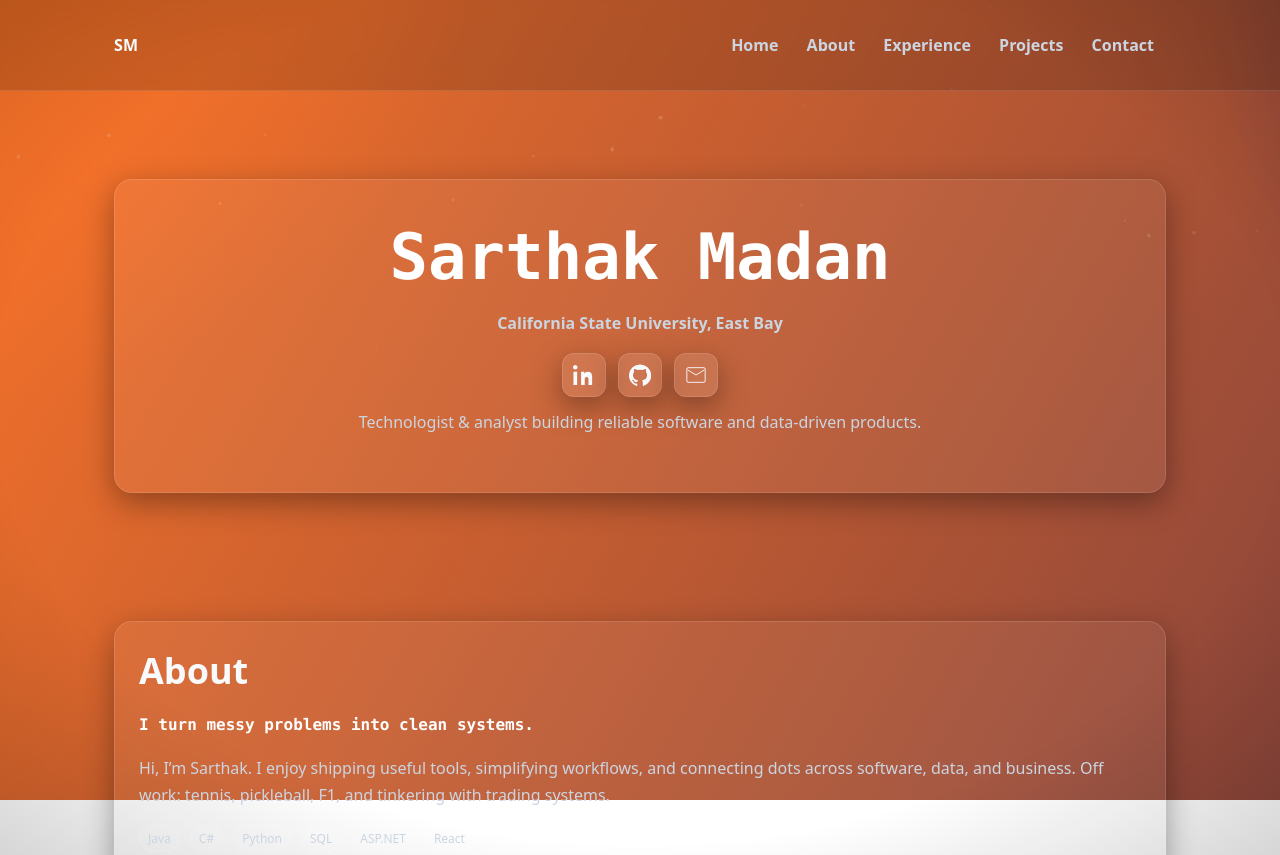
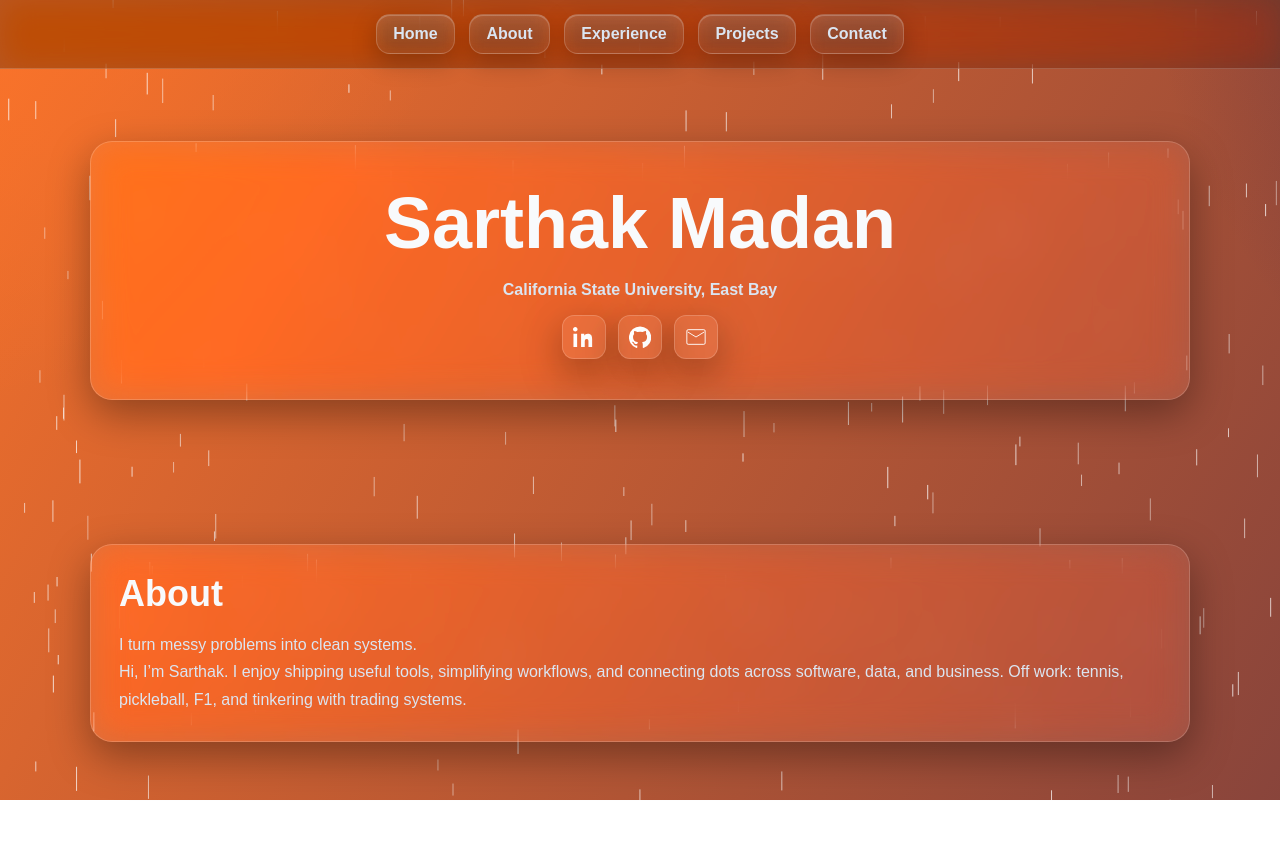
Before and after one commit to SarthakMadan6/sarthakmadan6.github.io, a plain HTML site: page index.html in a window 1280 px wide. Shown: the top 855 px of the page. Drawn offline with Linux system fonts and the light colour scheme.

Commit message:
Update index.html

```diff
--- a/index.html
+++ b/index.html
@@ -4,143 +4,127 @@
   <meta charset="utf-8" />
   <meta name="viewport" content="width=device-width, initial-scale=1" />
   <title>Sarthak Madan — Portfolio</title>
-  <meta name="description" content="Interactive one‑page portfolio of Sarthak Madan" />
+  <meta name="description" content="Interactive one-page portfolio of Sarthak Madan — software & data-driven builder." />
+  <link rel="canonical" href="https://sarthakmadan.space/" />
+  <meta name="theme-color" content="#FF7529" />
+  <meta property="og:title" content="Sarthak Madan — Portfolio" />
+  <meta property="og:description" content="Interactive one-page portfolio with projects, experience, and contact." />
+  <meta property="og:url" content="https://sarthakmadan.space/" />
+  <meta name="twitter:card" content="summary" />
+
   <style>
-    /* ====== Theme & Reset ====== */
     :root{
-      --bg1:#FF7529;           /* orange */
-      --bg2:#291D4A;           /* deep violet */
+      --bg1:#FF7529;       /* given orange */
+      --bg2:#291D4A;       /* given deep violet */
       --text:#f8fafc;
-      --muted:#cbd5e1;
-      --card: rgba(255,255,255,.06);
-      --card-border: rgba(255,255,255,.12);
-      --accent:#FFD29E;        /* warm accent derived from bg1 */
-      --accent2:#B7A3FF;       /* cool accent derived from bg2 */
-      --shadow:0 10px 30px rgba(0,0,0,.35);
+      --muted:#dbe5f1;
+      --card:rgba(255,255,255,.08);
+      --card-border:rgba(255,255,255,.18);
+      --shadow:0 14px 40px rgba(0,0,0,.35);
       --max:1100px;
     }
-    *{box-sizing:border-box}
+    *{box-sizing:border-box;margin:0;padding:0}
     html,body{height:100%}
-    body{margin:0;font-family:ui-sans-serif, system-ui, -apple-system,"Segoe UI", Roboto, Helvetica, Arial; color:var(--text); overflow-x:hidden}
-    a{color:inherit}
+    body{font-family:Arial, Helvetica, sans-serif;color:var(--text);overflow-x:hidden}
 
-    /* ====== Animated flowing gradient background ====== */
-    .bg{
-      position:fixed; inset:0; z-index:-2;
-      background: radial-gradient(35% 45% at 20% 20%, color-mix(in oklab, var(--bg1) 80%, #fff 0%) 0%, transparent 70%),
-                  radial-gradient(40% 55% at 80% 30%, color-mix(in oklab, var(--bg2) 85%, #000 0%) 0%, transparent 75%),
-                  linear-gradient(120deg, var(--bg1), var(--bg2));
-      background-size: 200% 200%, 200% 200%, 200% 200%;
-      animation: flowA 22s ease-in-out infinite alternate, flowB 28s ease-in-out infinite alternate, flowC 36s linear infinite;
-      filter: saturate(1.05) contrast(1.02);
+    /* ===== Animated flowing background (FF7529 + 291D4A) ===== */
+    .bg{position:fixed; inset:0; z-index:-2;
+      background:
+        radial-gradient(35% 45% at 20% 20%, color-mix(in oklab, var(--bg1) 90%, #fff 0%) 0%, transparent 70%),
+        radial-gradient(45% 60% at 80% 30%, color-mix(in oklab, var(--bg2) 90%, #000 0%) 0%, transparent 75%),
+        linear-gradient(120deg, var(--bg1), var(--bg2));
+      background-size: 220% 220%, 220% 220%, 200% 200%;
+      animation: flowA 18s ease-in-out infinite alternate, flowB 22s ease-in-out infinite alternate, hue 60s linear infinite;
+      filter: saturate(1.06) contrast(1.02);
     }
-    @keyframes flowA{ from{background-position: 0% 30%, 50% 50%, 0% 0%} to{background-position: 100% 70%, 50% 50%, 100% 100%} }
-    @keyframes flowB{ from{background-position: 50% 50%, 0% 70%, 0% 0%}  to{background-position: 50% 50%, 100% 30%, 100% 100%} }
-    @keyframes flowC{ from{filter:hue-rotate(0deg)} to{filter:hue-rotate(3deg)} }
+    @keyframes flowA{from{background-position:0% 30%,50% 50%,0% 0%}to{background-position:100% 70%,50% 50%,100% 100%}}
+    @keyframes flowB{from{background-position:50% 50%,0% 70%,0% 0%}to{background-position:50% 50%,100% 30%,100% 100%}}
+    @keyframes hue{from{filter:hue-rotate(0deg)}to{filter:hue-rotate(1deg)}}
 
-    /* Subtle vignette for depth */
-    .vignette{position:fixed; inset:-10vmax; pointer-events:none; z-index:-1;
-      background: radial-gradient(70% 70% at 50% 50%, transparent 60%, rgba(0,0,0,.25) 100%);
+    /* ===== Fast, dense rain (canvas) ===== */
+    canvas#rain{position:fixed; inset:0; z-index:-1; pointer-events:none;}
+
+    /* ===== Header / Nav (glass pills, no movement) ===== */
+    header{position:sticky; top:0; z-index:50; backdrop-filter: blur(16px) saturate(160%);
+      background: rgba(18,18,22,.28); border-bottom:1px solid var(--card-border)}
+    nav{display:flex; align-items:center; justify-content:center; gap:14px; padding:14px}
+    nav a{
+      display:inline-flex; align-items:center; justify-content:center; text-decoration:none; font-weight:800; color:var(--muted);
+      padding:10px 16px; border-radius:14px; border:1px solid var(--card-border);
+      background: linear-gradient(180deg, rgba(255,255,255,.16), rgba(255,255,255,.06));
+      box-shadow: 0 8px 24px rgba(0,0,0,.25), inset 0 1px 0 rgba(255,255,255,.2);
+      backdrop-filter: blur(10px); transition: color .15s ease;
+      white-space:nowrap;
     }
+    nav a:hover{color:#fff}
 
-    /* ====== Rain droplets canvas (soothing) ====== */
-    canvas#rain{position:fixed; inset:0; z-index:-1; pointer-events:none; opacity:.25;}
-
-    /* ====== Layout ====== */
-    .container{max-width:var(--max); margin:0 auto; padding:24px}
-    header{position:sticky; top:0; backdrop-filter: blur(10px); background:rgba(0,0,0,.15); border-bottom:1px solid var(--card-border); z-index:10}
-    nav{display:flex; align-items:center; justify-content:space-between; gap:16px}
-    .brand{font-weight:900; letter-spacing:.3px}
-    .navlinks a{display:inline-block; padding:10px 12px; text-decoration:none; color:var(--muted); font-weight:600}
-    .navlinks a:hover{color:#fff}
-    .btn{display:inline-flex; align-items:center; gap:10px; padding:10px 14px; border-radius:14px; border:1px solid var(--card-border); background:var(--card); box-shadow:var(--shadow); text-decoration:none}
-    .section{padding:64px 0}
-    .card{background:var(--card); border:1px solid var(--card-border); border-radius:18px; padding:24px; box-shadow:var(--shadow)}
-    h1{font-size:clamp(34px,6vw,64px); margin:0 0 8px}
-    h2{font-size:clamp(24px,4vw,36px); margin:0 0 16px}
+    .section{padding:72px 0; max-width:var(--max); margin:0 auto}
+    .card{background:var(--card); border:1px solid var(--card-border); border-radius:22px; padding:28px; box-shadow: var(--shadow); backdrop-filter: blur(18px) saturate(140%)}
+    h1{font-size: clamp(36px, 7vw, 72px); margin-bottom:12px; text-align:center}
+    h2{font-size: clamp(24px, 4vw, 36px); margin-bottom:16px}
     p{line-height:1.7; color:var(--muted)}
     .center{text-align:center}
-    .grid{display:grid; gap:16px; grid-template-columns: repeat(auto-fill, minmax(260px, 1fr))}
+    .icons{display:flex; gap:12px; justify-content:center; margin-top:12px}
+    .iconbtn{display:inline-flex; align-items:center; justify-content:center; width:44px; height:44px; border-radius:12px; border:1px solid var(--card-border);
+      background: var(--card); box-shadow: var(--shadow); color:#fff}
+    .iconbtn svg{width:22px; height:22px}
 
-    /* Icons row */
-    .icons{display:flex; gap:12px; justify-content:center; margin-top:12px}
-    .iconbtn{display:inline-flex; align-items:center; justify-content:center; width:44px; height:44px; border-radius:12px; background:rgba(255,255,255,.1); border:1px solid var(--card-border); box-shadow:var(--shadow)}
-    .iconbtn:hover{transform:translateY(-2px)}
-    svg{width:22px; height:22px}
-
-    /* Typewriter with binary flip */
-    .typer{font-family:ui-monospace, SFMono-Regular, Menlo, Monaco, Consolas, "Liberation Mono", monospace; color:#fff; font-weight:700}
-    .muted{color:var(--muted)}
-
-    /* Accordions for Experience/Projects */
-    details{background:var(--card); border:1px solid var(--card-border); border-radius:14px; padding:16px; box-shadow:var(--shadow)}
+    details{background:var(--card); border:1px solid var(--card-border); border-radius:16px; padding:16px; box-shadow: var(--shadow)}
     details + details{margin-top:12px}
-    summary{cursor:pointer; list-style:none; display:flex; align-items:center; justify-content:space-between; gap:12px; font-weight:700}
+    summary{cursor:pointer; list-style:none; display:flex; align-items:center; justify-content:space-between; gap:12px; font-weight:800}
     summary::marker{display:none}
-    .tag{font-size:12px; padding:4px 8px; border-radius:999px; border:1px solid var(--card-border); background:rgba(255,255,255,.06); color:var(--muted)}
-
-    footer{border-top:1px solid var(--card-border); padding:32px 0; text-align:center; color:var(--muted)}
-    .chips{display:flex; gap:10px; flex-wrap:wrap}
+    .tag{font-size:12px; padding:4px 8px; border-radius:999px; border:1px solid var(--card-border); background:rgba(255,255,255,.1); color:var(--muted)}
 
     html{scroll-behavior:smooth}
   </style>
 </head>
 <body>
-  <!-- Animated background & rain layer -->
   <div class="bg" aria-hidden="true"></div>
-  <div class="vignette" aria-hidden="true"></div>
   <canvas id="rain"></canvas>
 
-  <!-- ====== Header / Nav (anchors scroll down the single page) ====== -->
   <header>
-    <div class="container">
-      <nav>
-        <div class="brand">SM</div>
-        <div class="navlinks">
-          <a href="#home">Home</a>
-          <a href="#about">About</a>
-          <a href="#experience">Experience</a>
-          <a href="#projects">Projects</a>
-          <a href="#contact">Contact</a>
-        </div>
-      </nav>
-    </div>
+    <nav>
+      <a class="nav-typer" href="#home" data-text="Home">Home</a>
+      <a class="nav-typer" href="#about" data-text="About">About</a>
+      <a class="nav-typer" href="#experience" data-text="Experience">Experience</a>
+      <a class="nav-typer" href="#projects" data-text="Projects">Projects</a>
+      <a class="nav-typer" href="#contact" data-text="Contact">Contact</a>
+    </nav>
   </header>
 
-  <main class="container">
-    <!-- ====== HOME / HERO ====== -->
+  <main>
+    <!-- ===== HOME ===== -->
     <section id="home" class="section center">
       <div class="card" style="padding:40px">
         <h1 class="typer" data-text="Sarthak Madan">Sarthak Madan</h1>
         <p><strong>California State University, East Bay</strong></p>
-        <div class="icons">
-          <a class="iconbtn" href="https://www.linkedin.com/in/madansarthak" target="_blank" aria-label="LinkedIn" rel="noreferrer">
+        <div class="icons" aria-label="social links">
+          <!-- LinkedIn -->
+          <a class="iconbtn" href="https://www.linkedin.com/in/madansarthak" target="_blank" rel="noreferrer" aria-label="LinkedIn">
             <svg viewBox="0 0 24 24" fill="none" xmlns="http://www.w3.org/2000/svg"><path d="M4.98 3.5C4.98 4.88 3.86 6 2.5 6S0 4.88 0 3.5 1.12 1 2.5 1s2.48 1.12 2.48 2.5ZM.5 8.5h4V23h-4V8.5ZM8.5 8.5h3.82v1.98h.05c.53-1 1.82-2.05 3.75-2.05 4.01 0 4.75 2.64 4.75 6.08V23h-4v-5.65c0-1.35-.02-3.08-1.88-3.08-1.88 0-2.17 1.47-2.17 2.98V23h-4V8.5Z" fill="currentColor"/></svg>
           </a>
-          <a class="iconbtn" href="https://github.com/SarthakMadan6" target="_blank" aria-label="GitHub" rel="noreferrer">
+          <!-- GitHub -->
+          <a class="iconbtn" href="https://github.com/SarthakMadan6" target="_blank" rel="noreferrer" aria-label="GitHub">
             <svg viewBox="0 0 24 24" fill="none" xmlns="http://www.w3.org/2000/svg"><path d="M12 .5a12 12 0 0 0-3.79 23.4c.6.11.82-.26.82-.58v-2.02c-3.34.73-4.04-1.61-4.04-1.61-.55-1.4-1.34-1.77-1.34-1.77-1.1-.76.08-.74.08-.74 1.22.09 1.86 1.26 1.86 1.26 1.08 1.86 2.84 1.32 3.53 1.01.11-.78.42-1.32.76-1.62-2.67-.3-5.48-1.34-5.48-5.97 0-1.32.47-2.4 1.24-3.24-.12-.3-.54-1.52.12-3.17 0 0 1.01-.32 3.3 1.23a11.5 11.5 0 0 1 6 0c2.29-1.55 3.3-1.23 3.3-1.23.66 1.65.24 2.87.12 3.17.77.84 1.24 1.92 1.24 3.24 0 4.64-2.81 5.66-5.49 5.96.43.37.81 1.1.81 2.23v3.3c0 .32.22.7.83.58A12 12 0 0 0 12 .5Z" fill="currentColor"/></svg>
           </a>
+          <!-- Gmail -->
           <a class="iconbtn" href="mailto:sarthakmadan6@gmail.com" aria-label="Gmail">
             <svg viewBox="0 0 24 24" fill="none" xmlns="http://www.w3.org/2000/svg"><path d="M22 5.5v13a1.5 1.5 0 0 1-1.5 1.5H3.5A1.5 1.5 0 0 1 2 18.5v-13A1.5 1.5 0 0 1 3.5 4h17A1.5 1.5 0 0 1 22 5.5Z" stroke="currentColor"/><path d="M3 6.5 12 12l9-5.5" stroke="currentColor"/></svg>
           </a>
         </div>
-        <p class="muted" style="margin-top:12px">Technologist & analyst building reliable software and data‑driven products.</p>
       </div>
     </section>
 
-    <!-- ====== ABOUT ====== -->
+    <!-- ===== ABOUT ===== -->
     <section id="about" class="section">
       <div class="card">
         <h2>About</h2>
         <p class="typer" data-text="I turn messy problems into clean systems."></p>
         <p>Hi, I’m Sarthak. I enjoy shipping useful tools, simplifying workflows, and connecting dots across software, data, and business. Off work: tennis, pickleball, F1, and tinkering with trading systems.</p>
-        <div class="chips">
-          <span class="tag">Java</span><span class="tag">C#</span><span class="tag">Python</span><span class="tag">SQL</span><span class="tag">ASP.NET</span><span class="tag">React</span>
-        </div>
       </div>
     </section>
 
-    <!-- ====== EXPERIENCE (Accordion) ====== -->
+    <!-- ===== EXPERIENCE (Accordion) ===== -->
     <section id="experience" class="section">
       <h2>Experience</h2>
       <details>
@@ -148,11 +132,11 @@
           <span><strong>IT Systems Analyst — Polyplex USA LLC</strong> · 2024–2025</span>
           <span class="tag">C# / ASP.NET / SQL</span>
         </summary>
-        <div style="margin-top:12px" class="muted">
+        <div style="margin-top:12px">
           <ul>
-            <li>Built and deployed a full‑stack visitor management system that modernized facility operations and compliance.</li>
-            <li>Refactored ERP modules into scalable, modular components that strengthened system resilience and adaptability.</li>
-            <li>Automated infrastructure workflows that eliminated manual overhead and accelerated deployment cycles.</li>
+            <li>Built and deployed a full-stack visitor management system across the facility.</li>
+            <li>Refactored ERP modules into modular components to improve resilience.</li>
+            <li>Automated infrastructure workflows and backups.</li>
           </ul>
         </div>
       </details>
@@ -161,11 +145,10 @@
           <span><strong>Software Engineer Intern — Persistent Systems Inc.</strong> · 2024</span>
           <span class="tag">C++ / Microservices</span>
         </summary>
-        <div style="margin-top:12px" class="muted">
+        <div style="margin-top:12px">
           <ul>
             <li>Streamlined imaging systems via automation; reduced manual interventions.</li>
-            <li>Re‑architected dependencies into microservices to improve deployment efficiency.</li>
-            <li>Optimized configurations to accelerate data throughput.</li>
+            <li>Re-architected dependencies into microservices for efficient deployments.</li>
           </ul>
         </div>
       </details>
@@ -174,11 +157,10 @@
           <span><strong>Java Developer — Helix Tech IT</strong> · 2024</span>
           <span class="tag">Spring Boot / DB Design</span>
         </summary>
-        <div style="margin-top:12px" class="muted">
+        <div style="margin-top:12px">
           <ul>
-            <li>Engineered a ticketing system that automated workflows and elevated resolution speed.</li>
-            <li>Built distributed microservices; refined schemas to improve latency and integrity.</li>
-            <li>Improved maintainability via rigorous code reviews and concurrency tuning.</li>
+            <li>Engineered a ticketing system that automated workflows and accelerated resolution.</li>
+            <li>Built distributed microservices and refined schemas to improve latency.</li>
           </ul>
         </div>
       </details>
@@ -187,7 +169,7 @@
           <span><strong>Software Engineer Intern — Nile Automotive</strong> · 2022</span>
           <span class="tag">Python / ERP</span>
         </summary>
-        <div style="margin-top:12px" class="muted">
+        <div style="margin-top:12px">
           <ul>
             <li>Implemented ERP features for production tracking and supply chain visibility.</li>
             <li>Automated resource allocation; minimized machine downtime.</li>
@@ -196,7 +178,7 @@
       </details>
     </section>
 
-    <!-- ====== PROJECTS (Accordion) ====== -->
+    <!-- ===== PROJECTS (Accordion) ===== -->
     <section id="projects" class="section">
       <h2>Projects</h2>
       <details>
@@ -204,8 +186,8 @@
           <span><strong>Visitor Management System</strong></span>
           <span class="tag">C# · ASP.NET · SQL Server</span>
         </summary>
-        <div style="margin-top:12px" class="muted">
-          <p>Facility‑wide platform for check‑ins, reporting, audits; role‑based access and exportable reports.</p>
+        <div style="margin-top:12px">
+          <p>Facility-wide platform for check-ins, reporting, audits; role-based access and exportable reports.</p>
         </div>
       </details>
       <details>
@@ -213,73 +195,113 @@
           <span><strong>Algo Trading Bot</strong></span>
           <span class="tag">Python · pandas</span>
         </summary>
-        <div style="margin-top:12px" class="muted">
+        <div style="margin-top:12px">
           <p>Strategy backtesting + live execution with risk controls and analytics dashboards.</p>
         </div>
       </details>
       <details>
         <summary>
-          <span><strong>AI Self‑Driving Car (Sim)</strong></span>
+          <span><strong>AI Self-Driving Car (Sim)</strong></span>
           <span class="tag">Python · RL</span>
         </summary>
-        <div style="margin-top:12px" class="muted">
+        <div style="margin-top:12px">
           <p>Path planning and control in simulation; experiments with reinforcement learning policies.</p>
         </div>
       </details>
     </section>
 
-    <!-- ====== CONTACT ====== -->
+    <!-- ===== CONTACT ===== -->
     <section id="contact" class="section center">
       <div class="card" style="padding:32px">
         <h2>Contact</h2>
         <p>Let’s build something useful. Reach me at <a href="mailto:sarthakmadan6@gmail.com">sarthakmadan6@gmail.com</a> or connect on <a href="https://www.linkedin.com/in/madansarthak" target="_blank" rel="noreferrer">LinkedIn</a>.</p>
         <div class="icons" style="margin-top:8px">
-          <a class="btn" href="/resume.pdf" download>Download Résumé</a>
+          <!-- View resume -->
+          <a class="iconbtn" href="/resume.pdf" target="_blank" rel="noopener" aria-label="View Résumé">
+            <svg viewBox="0 0 24 24" fill="none" xmlns="http://www.w3.org/2000/svg"><path d="M6 2.5h8L18.5 7v14a1.5 1.5 0 0 1-1.5 1.5H6A1.5 1.5 0 0 1 4.5 21V4A1.5 1.5 0 0 1 6 2.5Z" stroke="currentColor"/><path d="M14 2.5V7h4.5" stroke="currentColor"/></svg>
+          </a>
+          <!-- Download resume -->
+          <a class="iconbtn" href="/resume.pdf" download aria-label="Download Résumé">
+            <svg viewBox="0 0 24 24" fill="none" xmlns="http://www.w3.org/2000/svg"><path d="M12 3v12" stroke="currentColor"/><path d="M8 11l4 4 4-4" stroke="currentColor"/><path d="M4 20h16" stroke="currentColor"/></svg>
+          </a>
         </div>
       </div>
     </section>
   </main>
 
-  <footer>
-    © <span id="year"></span> Sarthak Madan • Built for GitHub Pages
-  </footer>
-
   <script>
-    // Dynamic year
-    document.getElementById('year').textContent = new Date().getFullYear();
-
-    // ====== Soothing Rain Droplets on Canvas ======
+    /* ===== Fast dense rain (vertical streaks) ===== */
     const rain = document.getElementById('rain');
     const ctx = rain.getContext('2d');
-    let drops=[]; let W,H; let last=0;
-    function resize(){ W = rain.width = innerWidth; H = rain.height = innerHeight; drops = Array.from({length: Math.floor(W*H/9000)}, () => newDrop()); }
-    function newDrop(){ return {x: Math.random()*W, y: Math.random()*-H, r: Math.random()*1.8+0.4, v: Math.random()*1.2+0.3, a: Math.random()*0.4+0.3} }
-    function frame(ts){ const dt = (ts-last)||16; last=ts; ctx.clearRect(0,0,W,H); ctx.globalCompositeOperation='lighter';
-      for(const d of drops){ d.y += d.v*dt*0.06; ctx.beginPath(); ctx.arc(d.x,d.y,d.r,0,Math.PI*2); ctx.fillStyle=`rgba(255,255,255,${d.a})`; ctx.fill(); if(d.y>d.r+H) Object.assign(d,newDrop(),{y:-10}); }
+    let drops=[], W, H, last=0;
+    function resize(){
+      W = rain.width = innerWidth; H = rain.height = innerHeight;
+      const N = Math.floor(W*H/4500); // density
+      drops = Array.from({length:N},()=>({
+        x: Math.random()*W,
+        y: Math.random()*H,
+        len: 8 + Math.random()*18,
+        v: 180 + Math.random()*320, // px/sec
+        a: .45 + Math.random()*.35
+      }));
+    }
+    function frame(ts){
+      const dt = ((ts - last) || 16) / 1000; last = ts;
+      ctx.clearRect(0,0,W,H); ctx.globalCompositeOperation='screen';
+      ctx.lineWidth = 1;
+      for(const d of drops){
+        d.y += d.v * dt; if(d.y > H+20) d.y = -d.len;
+        ctx.beginPath(); ctx.moveTo(d.x, d.y); ctx.lineTo(d.x, d.y + d.len);
+        ctx.strokeStyle = `rgba(255,255,255,${d.a})`; ctx.stroke();
+      }
       requestAnimationFrame(frame);
     }
     addEventListener('resize', resize); resize(); requestAnimationFrame(frame);
 
-    // ====== Typewriter with fast 0/1 flip reveal ======
+    /* ===== Binary typewriter (guarantees single spacing) ===== */
     function binaryType(el){
-      const target = el.dataset.text || el.textContent.trim();
-      const steps = 18; // number of flips per character
-      const chars = target.split('');
-      let frame = 0; let out = new Array(chars.length).fill('');
-      function tick(){
-        let done = true; let str = '';
+      const target=(el.dataset.text||el.textContent).replace(/\s+/g,' ').trim();
+      const steps=18; const chars=target.split(''); let frame=0;
+      (function tick(){
+        let done=true, out='';
         for(let i=0;i<chars.length;i++){
-          const revealAt = i*2; // staggered reveal
-          if(frame < revealAt + steps){ done = false; str += (frame < revealAt ? ' ' : (Math.random() > 0.5 ? '0':'1')); }
-          else { str += chars[i]; out[i]=chars[i]; }
+          const revealAt=i*2;
+          if(frame<revealAt+steps){ done=false; out += (frame<revealAt?' ':(Math.random()>.5?'0':'1')); }
+          else out += chars[i];
         }
-        el.textContent = str;
-        frame++;
-        if(!done) requestAnimationFrame(tick);
-      }
-      tick();
+        el.textContent=out; frame++;
+        if(!done) requestAnimationFrame(tick); else el.textContent=target;
+      })();
     }
     document.querySelectorAll('.typer').forEach(binaryType);
+
+    /* ===== 0/1 flip on nav hover, but keep width stable ===== */
+    (function navFlip(){
+      document.querySelectorAll('nav a').forEach(a=>{
+        const w = a.getBoundingClientRect().width;
+        a.style.width = Math.ceil(w)+"px";  // lock width so nothing shifts
+        const label = (a.dataset.text||a.textContent).trim();
+        a.addEventListener('mouseenter', ()=>{
+          if(a.__flipping) return; a.__flipping=true; const steps=12; let frame=0; const chars=label.split('');
+          (function run(){
+            let done=true, out='';
+            for(let i=0;i<chars.length;i++){
+              const revealAt=i*1.3;
+              if(frame<revealAt+steps){ done=false; out += (frame<revealAt?' ':(Math.random()>.5?'0':'1')); }
+              else out += chars[i];
+            }
+            a.textContent=out; frame++;
+            if(!done) requestAnimationFrame(run); else { a.textContent=label; a.__flipping=false; }
+          })();
+        });
+      });
+    })();
+
+    /* Optional: fallback redirect www -> apex (no regex) */
+    if(location.hostname.indexOf('www.')===0){
+      const apex = location.hostname.slice(4);
+      location.replace(`https://${apex}${location.pathname}${location.search}${location.hash}`);
+    }
   </script>
 </body>
 </html>
```
